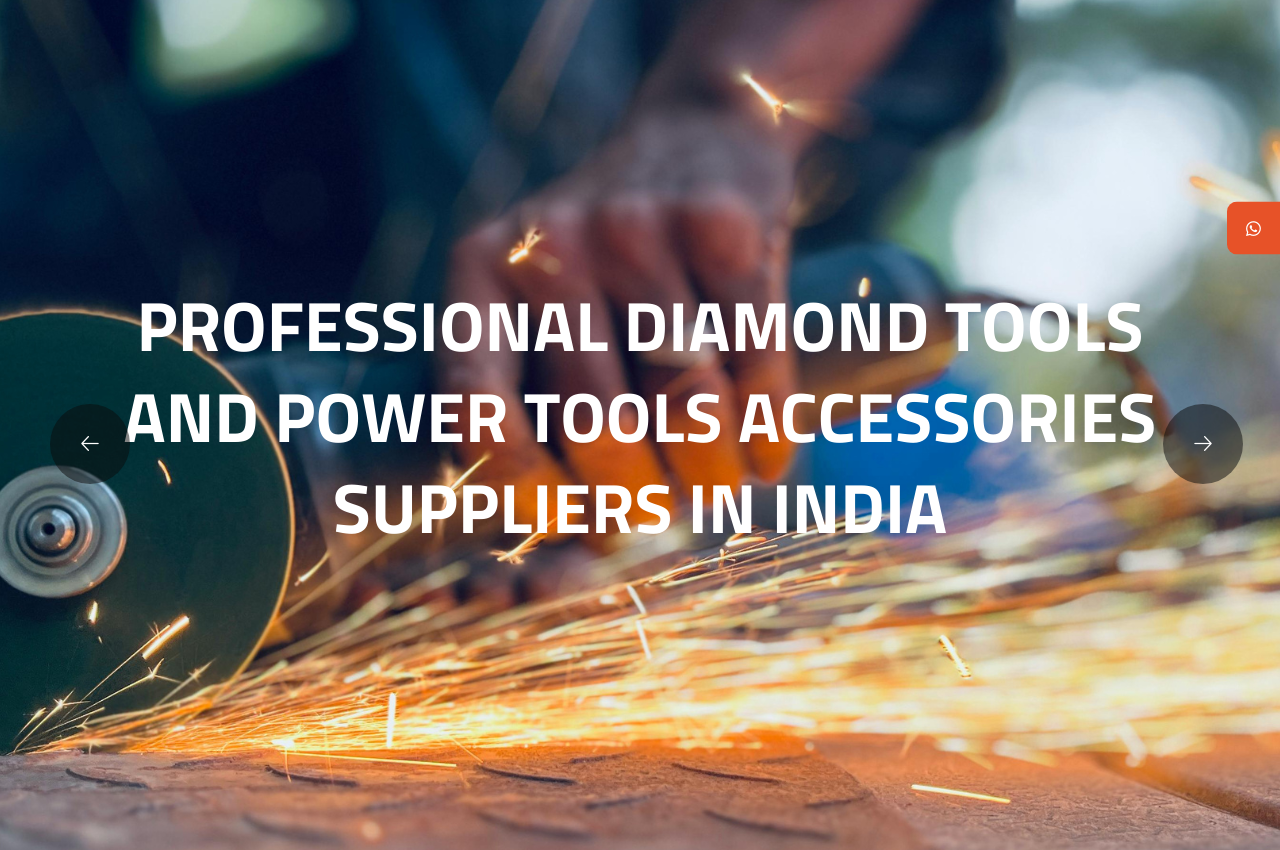
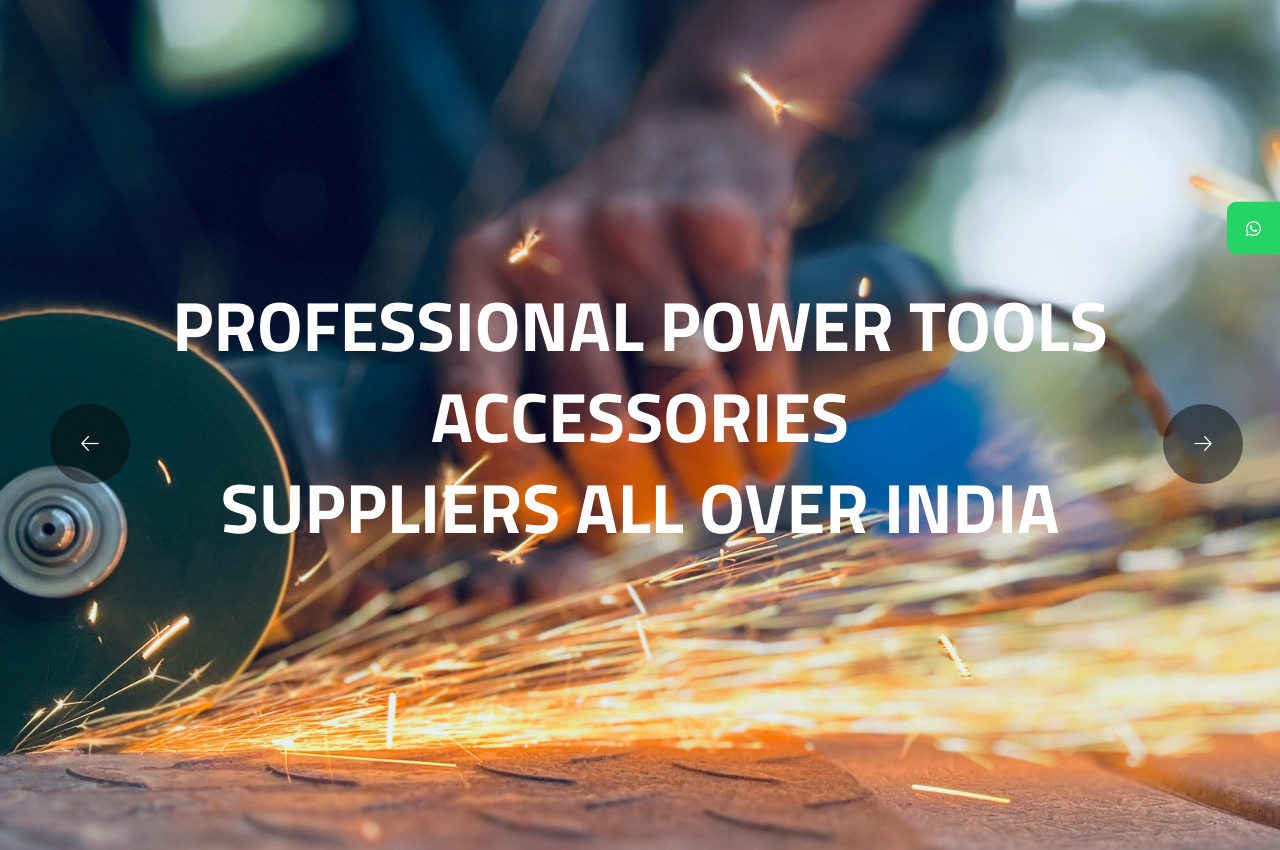
Before and after one commit to cyberneticstvm/diamondk2, a Laravel app: page / in a window 1280 px wide. Shown: the part 172-1022 px from the top of the page. Run offline with Laravel 12, Linux system fonts and the light colour scheme; some libraries are stand-ins or nearby versions.

Commit message:
small updates

```diff
--- a/resources/views/base.blade.php
+++ b/resources/views/base.blade.php
@@ -31,10 +31,10 @@
         <div class="mystickyelement-lists-wrap">
             <ul class="mystickyelements-lists mystickyno-minimize">
                 <li id="mystickyelements-social-whatsapp" class="mystickyelements-social-icon-li mystickyelements-social-whatsapp  element-desktop-on element-mobile-on">
-                    <span class="mystickyelements-social-icon social-whatsapp social-custom" style="background: #e75228">
+                    <span class="mystickyelements-social-icon social-whatsapp social-custom" style="background: #25d366">
                         <a href="https://api.whatsapp.com/send?phone=919881330858&text=Hello!%20I%20am%20interested%20in%20your products" target="_blank" rel="noopener"><i class="fab fa-whatsapp" aria-hidden="true"></i></a>
                     </span>
-                    <span class="mystickyelements-social-text " style="background: #e75228">
+                    <span class="mystickyelements-social-text " style="background: #25d366">
                         <a href="https://api.whatsapp.com/send?phone=919881330858&text=Hello!%20I%20am%20interested%20in%20your products" target="_blank" rel="noopener">WhatsApp</a>
                     </span>
                 </li>
--- a/resources/views/index.blade.php
+++ b/resources/views/index.blade.php
@@ -35,7 +35,7 @@
                         <div class="col-lg-12">
                             <div class="banner-content-12-wrapper with-thirteen">
                                 <h1 class="title-main">
-                                    PROFESSIONAL DIAMOND TOOLS AND POWER TOOLS ACCESSORIES <br> SUPPLIERS IN INDIA
+                                    PROFESSIONAL POWER TOOLS ACCESSORIES <br> SUPPLIERS ALL OVER INDIA
                                 </h1>
                             </div>
                         </div>
@@ -60,7 +60,7 @@
                     <div class="title-area-wrapper-13">
                         <span>ABOUT US</span>
                         <h2 class="title">
-                            Core Cut Diamond Tools
+                            DiamondK2 Power Tools Accessories
                         </h2>
                         <p class="disc text-justify">
                             We specializes in providing a wide range of high-quality add-ons and attachments for power tools. These accessories are designed to enhance the performance, versatility, and lifespan of various power tools, including drills, saws, grinders, sanders, and more. The product range typically includes items like drill bits, saw blades, sanding discs, polishing pads, screws, adapters, extension cords, batteries, and storage solutions.<br /><br />
```
